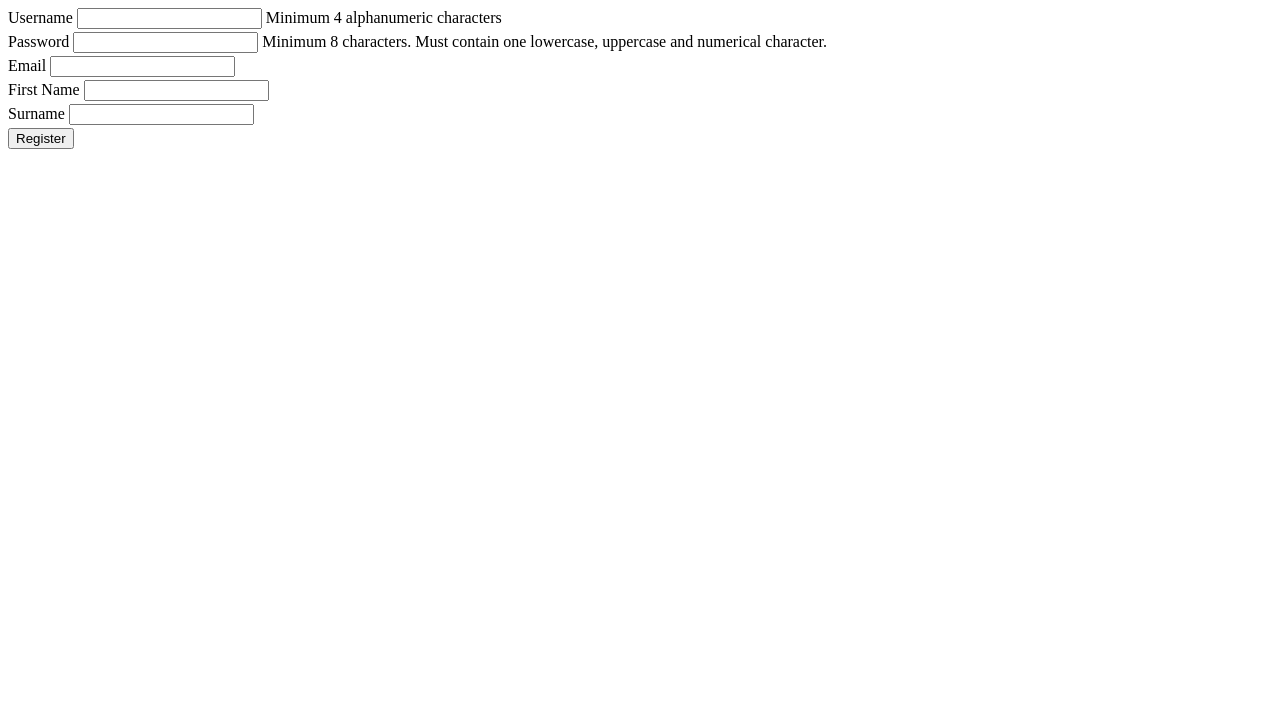
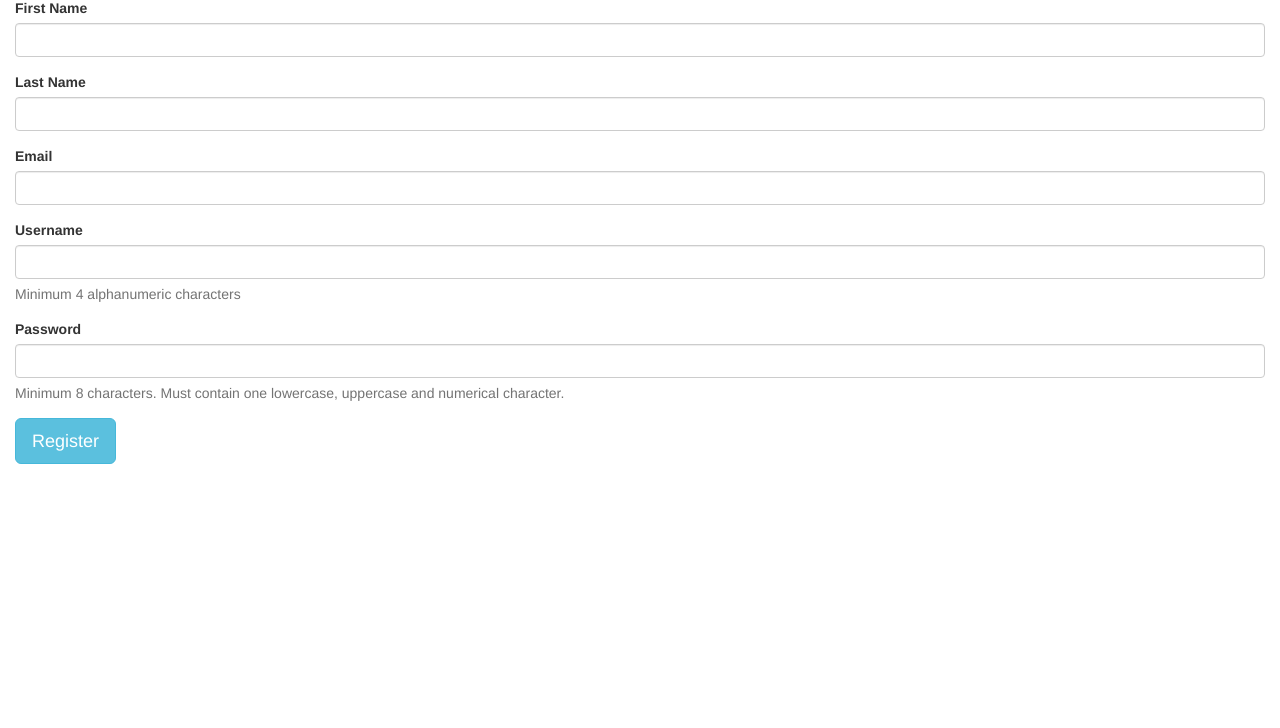
Before and after one commit to muha95/bepis-chat, a website: page public/register.html in a window 1280 px wide. Shown: the part 72-800 px from the top of the page. Drawn offline with nearby package versions, Linux system fonts and the light colour scheme.

Commit message:
Added front-end validation to register form

```diff
--- /dev/null
+++ b/public/js/form-validation.js
@@ -0,0 +1,35 @@
+var emailInput = document.getElementById("email");
+var usernameInput = document.getElementById("username");
+var passwordInput = document.getElementById("password");
+
+if(emailInput) {
+    emailInput.addEventListener("keyup", function(event) {
+        if(emailInput.validity.typeMismatch) {
+            emailInput.setCustomValidity("Please enter a valid email.");
+        } else {
+            emailInput.setCustomValidity("");
+        }
+    });
+}
+
+if(usernameInput) {
+    usernameInput.addEventListener("keyup", function(event) {
+        var pattern = /^[a-zA-Z0-9]{4,}$/;
+        if(!pattern.test(usernameInput.value)) {
+            usernameInput.setCustomValidity("Please enter a valid username");
+        } else {
+            usernameInput.setCustomValidity("");
+        }
+    });
+}
+
+if(passwordInput) {
+    passwordInput.addEventListener("keyup", function(event) {
+        var pattern = /^(?=.*?[A-Z])(?=.*?[a-z])(?=.*?[0-9])[A-Za-z0-9]{8,}$/;
+        if(!pattern.test(passwordInput.value)) {
+            passwordInput.setCustomValidity("Please enter a valid password");
+        } else {
+            passwordInput.setCustomValidity("");
+        }
+    });
+}
--- a/public/register.html
+++ b/public/register.html
@@ -2,40 +2,42 @@
 <html>
 	<head>
 		<title>Bepis - Register</title>
-    <style>
-      form > div {
-        margin: 3px 0px;
-      }
-    </style>
+    <meta name="viewport" content="width=device-width, initial-scale=1.0, maximum-scale=1.0, user-scalable=no" />
+		<link href="https://fonts.googleapis.com/css?family=Lobster|Play" rel="stylesheet">
+		<link type="text/css" href="vendor/bootstrap/dist/css/bootstrap.min.css" rel="stylesheet"/>
 	</head>
 	<body>
+    <div class="container-fluid">
       <h1>Bepis - Register</h1>
       <form action="/register" method="post">
-			<div>
+        <div class="form-group">
+          <label for="firstName">First Name</label>
+          <input id="firstName" class="form-control" type="text" name="firstName" required/>
+        </div>
+        <div class="form-group">
+          <label for="lastName">Last Name</label>
+          <input id="lastName" class="form-control" type="text" name="lastName" required/>
+        </div>
+        <div class="form-group">
+          <label for="email">Email</label>
+          <input id="email" class="form-control" type="email" name="email" required/>
+        </div>
+        <div class="form-group">
           <label for="username">Username</label>
-			  <input type="text" name="username" required/>
-        <span>Minimum 4 alphanumeric characters</span>
+          <input id="username" class="form-control" type="text" name="username" required/>
+          <p class="help-block">Minimum 4 alphanumeric characters</p>
+        </div>
+        <div class="form-group">
+          <label for="password">Password</label>
+          <input id="password" class="form-control" type="password" name="password" required/>
+          <p class="help-block">Minimum 8 characters. Must contain one lowercase, uppercase and numerical character.</p>
         </div>
         <div>
-        <label for="password">Password</label>
-			  <input type="password" name="password" required/>
-        <span>Minimum 8 characters. Must contain one lowercase, uppercase and numerical character.</span>
-      </div>
-      <div>
-        <label for="email">Email</label>
-			  <input type="email" name="email" required/>
-      </div>
-      <div>
-        <label for="firstName">First Name</label>
-        <input type="text" name="firstName" required/>
-      </div>
-      <div>
-        <label for="lastName">Surname</label>
-        <input type="text" name="lastName" required/>
-      </div>
-      <div>
-        <button type="submit">Register</button>
+          <button class="btn btn-lg btn-info" type="submit">Register</button>
         </div>
       </form>
+    </div>
 	</body>
+  <script type="text/javascript" src="vendor/jquery/dist/jquery.min.js"></script>
+	<script type="text/javascript" src="js/form-validation.js"></script>
 </html>
```
Also changed, not shown: public/index.html (+1 -1 lines), public/css/chat-styles.css (renamed from public/css/styles.css). Lines whose indentation alone changed are shown as unchanged.
